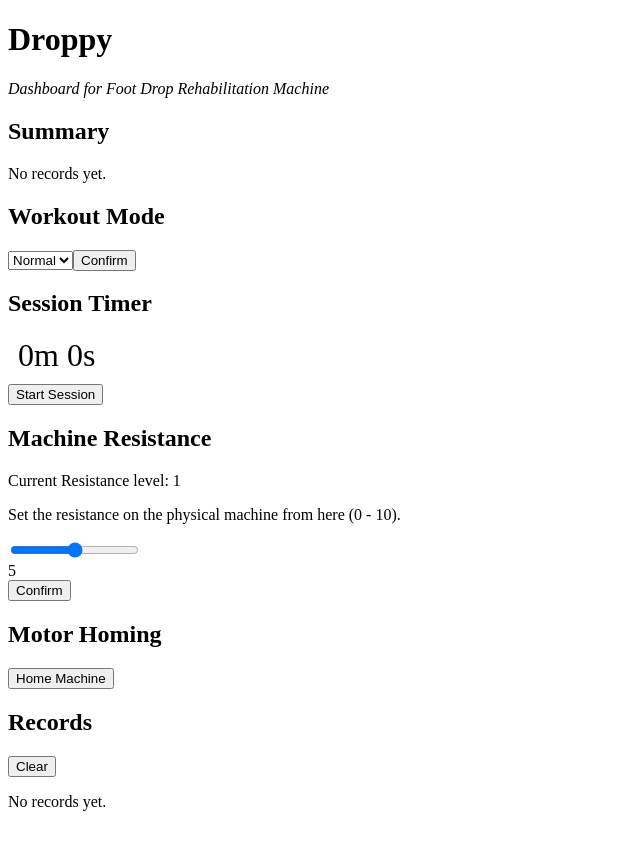
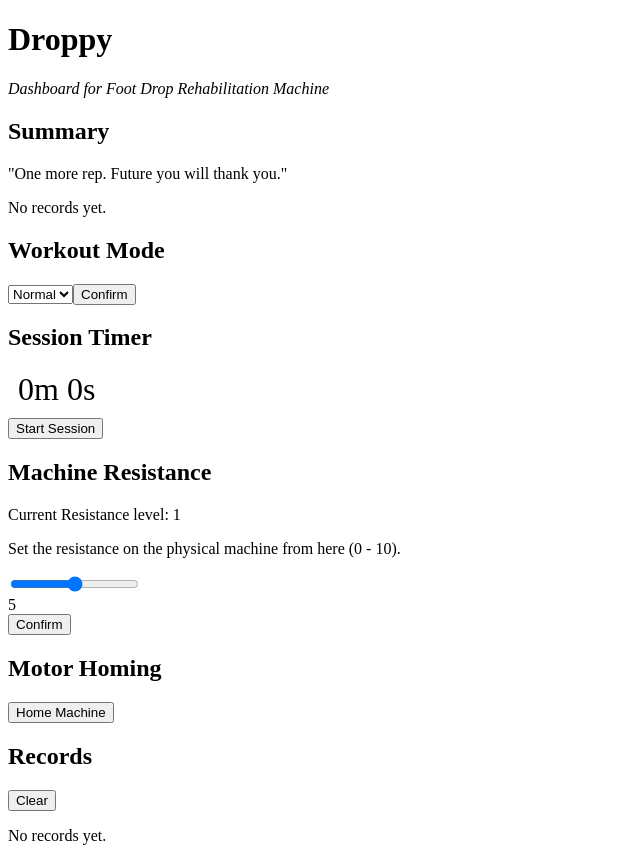
Before and after one commit to punyathorn/rehab_machine_sensor_project_1_analytics, a React (Vite) app: page / in a window 1280 px wide. Shown: the whole page, without its empty margins (0-640 px from the left). Before the commit the page ends 827 px from the top, so only its background shows below. Built offline with nearby package versions, Linux system fonts and the light colour scheme; the HTML template or start-up script is replaced by a standard one.

Commit message:
added brainrot quotes to motivate the user =)

```diff
--- a/src/components/Summary.jsx
+++ b/src/components/Summary.jsx
@@ -15,15 +15,53 @@ function formatDuration(sec) {
   return `${m} m ${s} s`;
 }
 
+const quotes = [
+  "67% effort today > 0% yesterday.",
+  "Bro did 3 reps and called it character development.",
+  "If reps were free, why you still broke?",
+  "0 reps detected. Motivation.exe not found.",
+  "Gym arc loading… 12% complete.",
+  "One more rep = +1 aura.",
+  "Skipping workout? That’s a -10 discipline debuff.",
+  "You: 0 - Droppy: 100. Ouch.",
+  "Bro opened the gym app. That’s already +5 XP.",
+  "No reps? NPC behavior.",
+  "Bro opened the app. That's already +5 XP.",
+  "One more rep = +1 aura.",
+  "Locked in. 67% discipline. 33% delusion.",
+  "Gym arc. No refunds.",
+  "One rep today, stronger tomorrow. Keep going.",
+  "Just one more rep. Your future ankle said thanks.",
+  "No reps? No progress. Do the reps. Become unstoppable.",
+  "Every rep upgrades your firmware.",
+  "Small reps. Big comeback.",
+  "Lock in. One more rep. The ankle arc begins.",
+  "Small reps today. Big steps tomorrow.",
+  "One more rep. Future you will thank you.",
+  "Lock in. The ankle arc begins.",
+  "Reps today, stronger tomorrow.",
+  "No reps? No progress.",
+  "Every rep upgrades your firmware.",
+  "Pain is temporary. Strong ankles are forever.",
+  "Keep going. Your future walk depends on it.",
+  "Just one more rep. Trust the process.",
+  "Consistency beats intensity."
+];
 
+function getRandomQuote() {
+  return quotes[Math.floor(Math.random() * quotes.length)];
+}
 
 export default function Summary({ recs }) {
   const total = recs.length;
-
+  const [quote] = React.useState(getRandomQuote);
   if (total === 0) {
     return (
       <div className="card">
         <h2>Summary</h2>
+            <div className="streak">
+        <p className="quote">"{quote}"</p>
+      </div>
         <p className="empty">No records yet.</p>
       </div>
     );
@@ -56,7 +94,7 @@ export default function Summary({ recs }) {
         <h2>Summary</h2>
 
     <div className="streak">
-      <p>🔥 Day Streak: {streak} </p>
+      <p className="quote">"{quote}"</p>
     </div>
 
 
--- a/src/styles.css
+++ b/src/styles.css
@@ -135,4 +135,18 @@ h2{font-size:22px;margin:0;font-weight:bold;margin-bottom:8px}
   color:white;
 }
 
+.quote {
+  margin: 8px 0 18px 0;
+  padding: 6px 0;
+
+  text-align: center;
+  font-style: italic;
+  font-size: 1rem;
+
+  color: #000;
+
+  border-top: 1px solid rgba(0,0,0,0.08);
+  border-bottom: 1px solid rgba(0,0,0,0.08);
+}
+
 @media (max-width:880px){.container{grid-template-columns:1fr;}}
```
